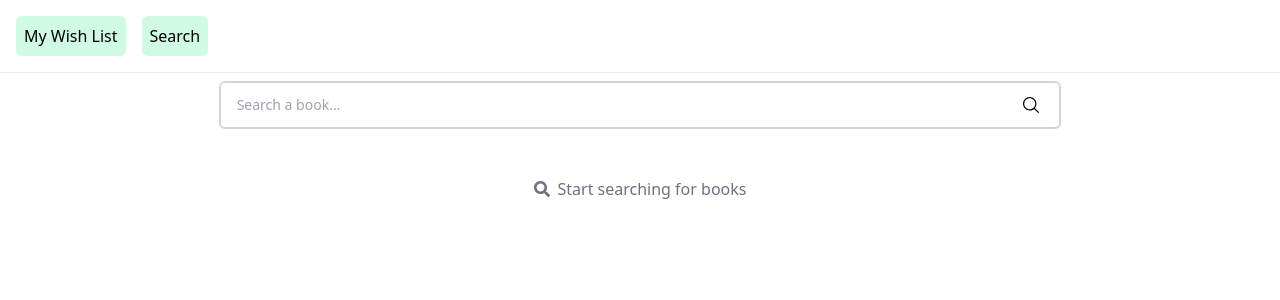
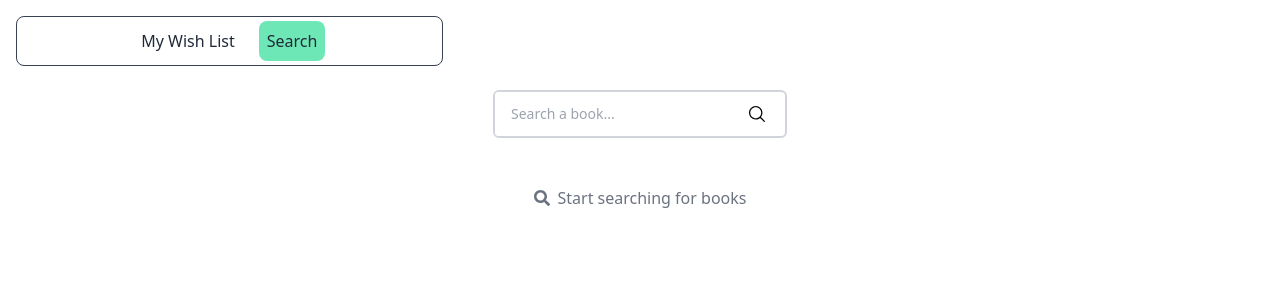
Before and after one commit to svetlana-soboleva/Book_Wishlist, a React (Vite) app: page /Book_Wishlist/search in a window 1280 px wide. Shown: the top 300 px of the page. Built offline with nearby package versions, Linux system fonts and the light colour scheme.

Commit message:
:sparkles: update UI

```diff
--- a/src/components/BookCard.tsx
+++ b/src/components/BookCard.tsx
@@ -1,7 +1,7 @@
 import { Book } from "../api/types";
 import { FaHeart, FaBookOpen } from "react-icons/fa";
 import { toggleBook, getWishBooks } from "../stores/bookStore";
-import "../../public/onImgPlaceholder.png";
+import icon from '../assets/onImgPlaceholder.png'
 import { formatDate } from "../api/utils";
 import { useMutation, useQuery, useQueryClient } from "@tanstack/react-query";
 
@@ -11,7 +11,7 @@ export const BookCard = ({ item }: { item: Book }) => {
   const { title, authors, publishedDate, pageCount, imageLinks } = volumeInfo;
 
   const thumbnail =
-    imageLinks?.smallThumbnail || "../../public/noImgPlaceholder.png";
+    imageLinks?.smallThumbnail || icon
 
   const { data: booksWishData } = useQuery<Book[]>({
     queryKey: ["wishBooks"],
--- /dev/null
+++ b/src/components/Navigation.tsx
@@ -0,0 +1,33 @@
+import { Link, useLocation } from "@tanstack/react-router";
+
+export const Navigation = () => {
+  return (
+    <div className="flex flex-row justify-center gap-4 m-4 p-1 border border-gray-700 rounded-lg w-1/2 sm:w-1/3">
+      <NavLink to="/" label="My Wish List" />
+      <NavLink to="/search" label="Search" search={{ query: "" }} />
+    </div>
+  );
+};
+
+type NavLinkProps = {
+  to: string;
+  label: string;
+  search?: { query: string } | null;
+};
+
+const NavLink = ({ to, label, search = null }: NavLinkProps) => {
+  const location = useLocation();
+  const isActive =
+    location.pathname.endsWith(to) ||
+    (to === "/" && location.pathname === "/Book_Wishlist/");
+
+  return (
+    <Link
+      to={to}
+      search={search || undefined}
+      className={`p-2 rounded-lg text-gray-800 ${isActive ? "bg-green-300" : "text-gray-600"}`}
+    >
+      {label}
+    </Link>
+  );
+};
--- a/src/components/SearchBar.tsx
+++ b/src/components/SearchBar.tsx
@@ -11,7 +11,7 @@ export const SearchBar = ({ onSearchChange }: Props) => {
     onSearchChange(inputValue);
   };
   return (
-    <div className="flex w-2/3 rounded-md border-2 border-gray-300 overflow-hidden">
+    <div className="flex rounded-md border-2 border-gray-300 overflow-hidden">
       <input
         onChange={(e) => setInputValue(e.target.value)}
         type="email"
--- a/src/routes/__root.tsx
+++ b/src/routes/__root.tsx
@@ -1,36 +1,23 @@
 import { QueryClient, QueryClientProvider } from "@tanstack/react-query";
-import { createRootRoute, Link, Outlet } from "@tanstack/react-router";
+import { createRootRoute, Outlet } from "@tanstack/react-router";
 import { TanStackRouterDevtools } from "@tanstack/router-devtools";
 import { ReactQueryDevtools } from "@tanstack/react-query-devtools";
-
+import { Navigation } from "../components/Navigation";
 const queryClient = new QueryClient();
-
-const links = [
-  { path: "/", label: "My Wish List" },
-  { path: "/search", label: "Search", search: { query: "" } },
-];
 
 export const Route = createRootRoute({
   component: () => (
-    <>
+    <div className="flex flex-col items-center">
+      <div className="w-full flex justify-start">
+        <Navigation />
+      </div>
       <QueryClientProvider client={queryClient}>
-        <div className="flex flex-row justify-start gap-4 p-4 ">
-          {links.map((link, index) => (
-            <Link
-              key={index}
-              to={link.path}
-              className="p-2 bg-green-100 rounded-md"
-              {...(link.search ? { search: link.search } : {})}
-            >
-              {link.label}
-            </Link>
-          ))}
+        <div className="flex flex-col items-center">
+          <Outlet />
+          <TanStackRouterDevtools />
+          <ReactQueryDevtools initialIsOpen={false} />
         </div>
-        <hr />
-        <Outlet />
-        <TanStackRouterDevtools />
-        <ReactQueryDevtools initialIsOpen={false} />
       </QueryClientProvider>
-    </>
+    </div>
   ),
 });
--- a/src/routes/index.lazy.tsx
+++ b/src/routes/index.lazy.tsx
@@ -34,7 +34,7 @@ function Index() {
   }
 
   return (
-    <div className="grid grid-cols-1 justify-items-center place-items-center sm:grid-cols-2 md:grid-cols-3 lg:grid-cols-5 gap-4 p-4">
+    <div className="grid grid-cols-1 sm:grid-cols-2 md:grid-cols-3 lg:grid-cols-5 gap-4 p-4">
       {booksWishData?.map((item: Book) => (
         <BookCard key={item.id} item={item} />
       ))}
```
Also changed, not shown: src/assets/onImgPlaceholder.png (renamed from public/onImgPlaceholder.png), 1 other file (tests, documents, lock files or other folders).
